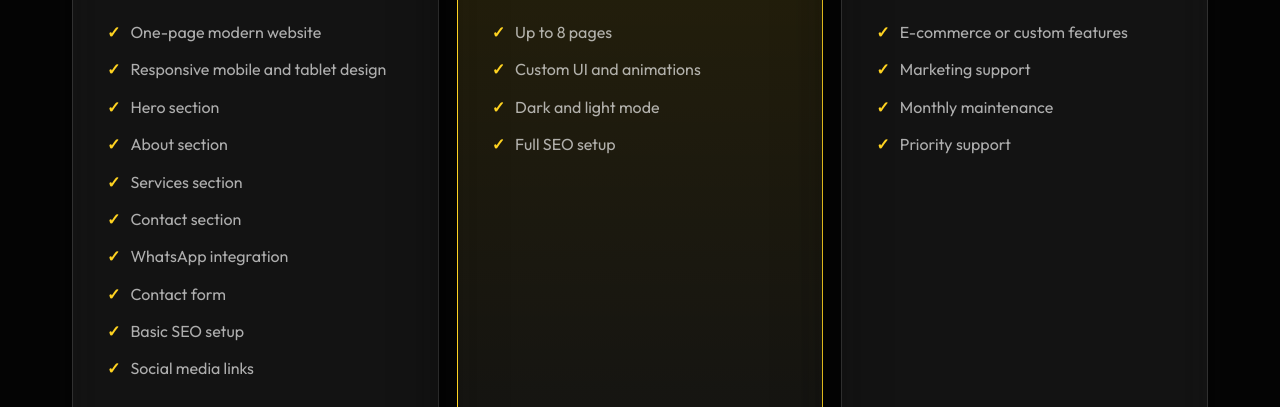
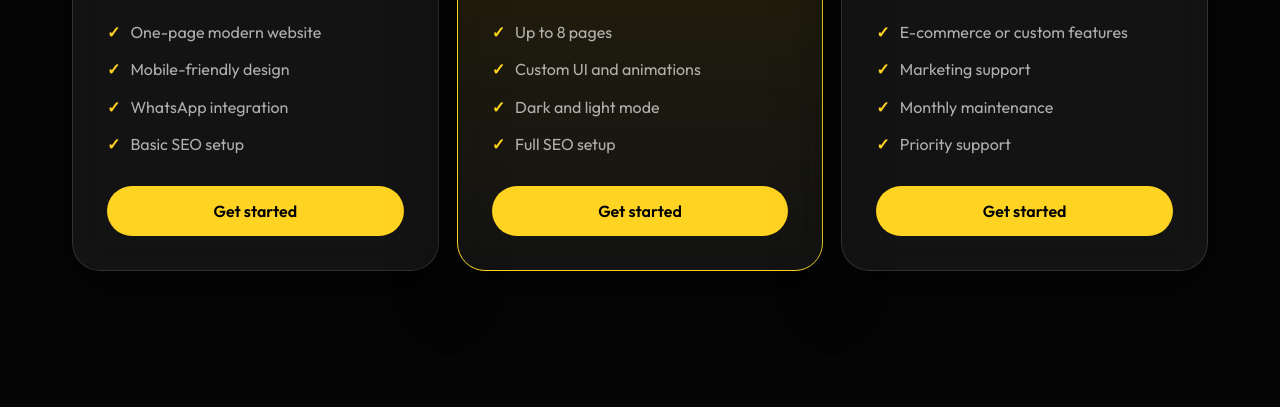
Before and after one commit to cnabeysinghe6-hub/Chedex, a plain HTML site: page index.html in a window 1280 px wide. Shown: the part 4798-5205 px from the top of the page. Drawn offline with Linux system fonts and the light colour scheme.

Commit message:
Add files via upload

```diff
--- a/index.html
+++ b/index.html
@@ -436,7 +436,7 @@ footer{border-top:1px solid var(--bd);padding:60px 0 40px}
 <section id="pricing" aria-labelledby="pricing-title"><div class="wrap">
 <div class="head rv"><h2 id="pricing-title">Packages</h2><p class="sub">Pick a starting point. We’ll tailor it to your business.</p></div>
 <div class="g4" style="grid-template-columns:repeat(auto-fit,minmax(270px,1fr))">
-<div class="glass price rv"><h3>Starter</h3><div class="amt">LKR 30,000</div><p class="sub" style="margin:0">For new businesses.</p><ul><li>One-page modern website</li><li>Responsive mobile and tablet design</li><li>Hero section</li><li>About section</li><li>Services section</li><li>Contact section</li><li>WhatsApp integration</li><li>Contact form</li><li>Basic SEO setup</li><li>Social media links</li></ul><a class="btn" href="https://wa.me/94702455440?text=Hi%20CHEDEX%2C%20I%27m%20interested%20in%20the%20Starter%20package" target="_blank" rel="noopener">Get started</a></div>
+<div class="glass price rv"><h3>Starter</h3><div class="amt">LKR 30,000</div><p class="sub" style="margin:0">For new businesses.</p><ul><li>One-page modern website</li><li>Mobile-friendly design</li><li>WhatsApp integration</li><li>Basic SEO setup</li></ul><a class="btn" href="https://wa.me/94702455440?text=Hi%20CHEDEX%2C%20I%27m%20interested%20in%20the%20Starter%20package" target="_blank" rel="noopener">Get started</a></div>
 <div class="glass price pop rv"><h3>Business</h3><div class="amt">LKR 45,000</div><p class="sub" style="margin:0">Our most popular.</p><ul><li>Up to 8 pages</li><li>Custom UI and animations</li><li>Dark and light mode</li><li>Full SEO setup</li></ul><a class="btn" href="https://wa.me/94702455440?text=Hi%20CHEDEX%2C%20I%27m%20interested%20in%20the%20Business%20package" target="_blank" rel="noopener">Get started</a></div>
 <div class="glass price rv"><h3>Premium</h3><div class="amt">LKR 120,000</div><p class="sub" style="margin:0">For stores and brands.</p><ul><li>E-commerce or custom features</li><li>Marketing support</li><li>Monthly maintenance</li><li>Priority support</li></ul><a class="btn" href="https://wa.me/94702455440?text=Hi%20CHEDEX%2C%20I%27m%20interested%20in%20the%20Premium%20package" target="_blank" rel="noopener">Get started</a></div>
 </div></div></section>
```
